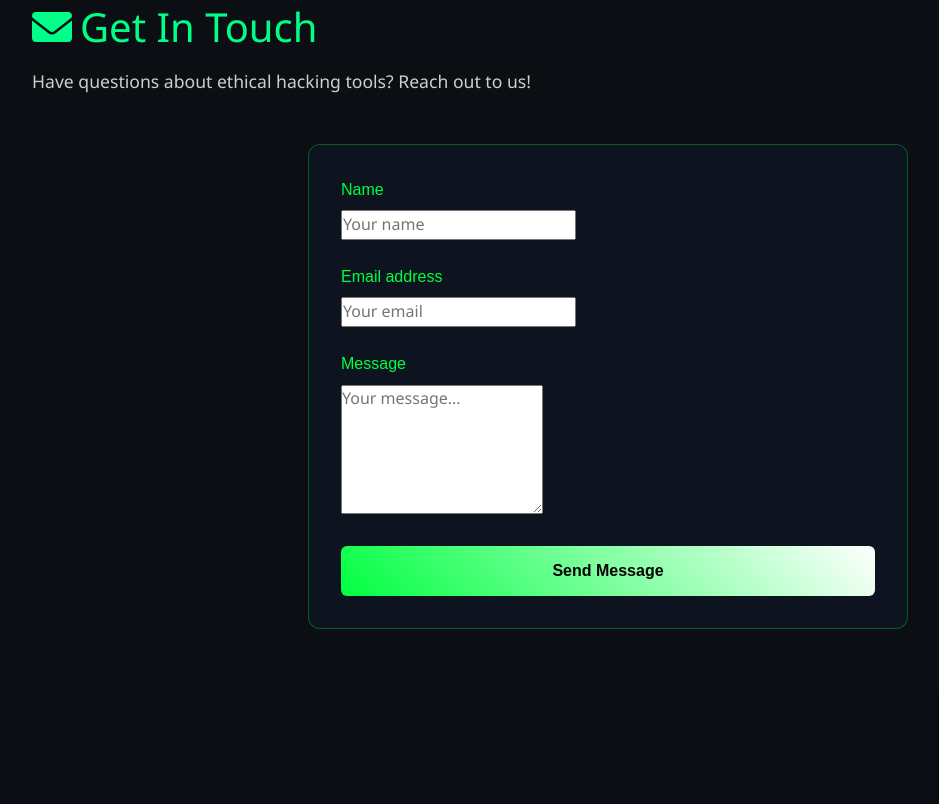
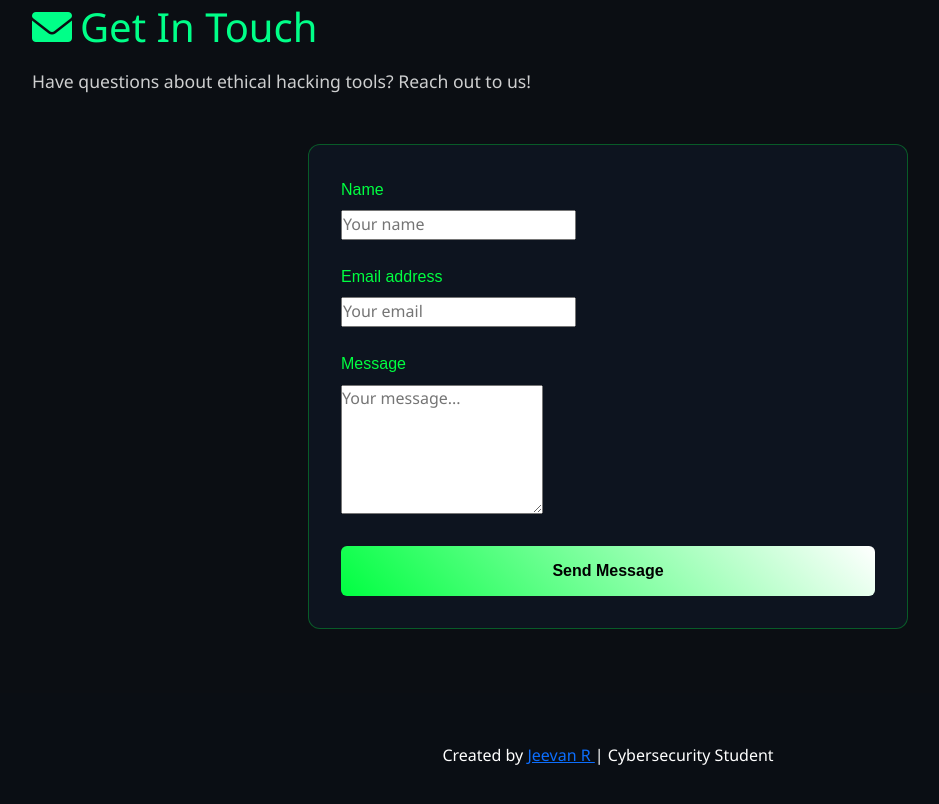
Before and after one commit to Jeevan-R18/security-toolkit-hub, a plain HTML site: page index.html in a window 1280 px wide. Shown: the part 5633-6437 px from the top of the page, without its empty margins (32-971 px from the left). Before the commit the page ends 6326 px from the top, so only its background shows below. Drawn offline with nearby package versions, Linux system fonts and the light colour scheme; animation ran at ten frames a second.

Commit message:
Update index.html

```diff
--- a/index.html
+++ b/index.html
@@ -2232,5 +2232,14 @@ Not supported — proprietary hardware/software combination
             });
         })();
     </script>
+    <div style="text-align:center; padding:20px; margin-top:30px;">
+    <p>
+        Created by
+        <a href="https://jeevan-r18.github.io/jeevan-portfolio/">
+            Jeevan R
+        </a>
+        | Cybersecurity Student
+    </p>
+</div>
 </body>
 </html>
```
